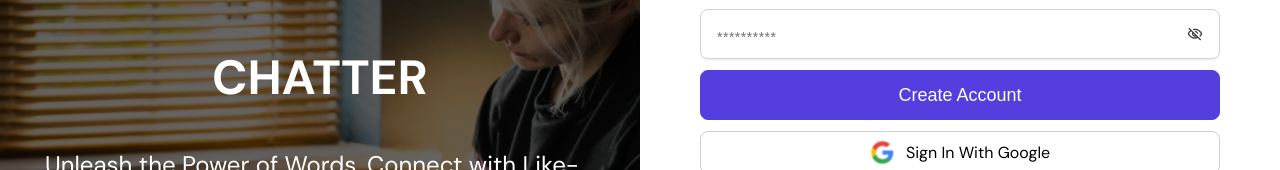
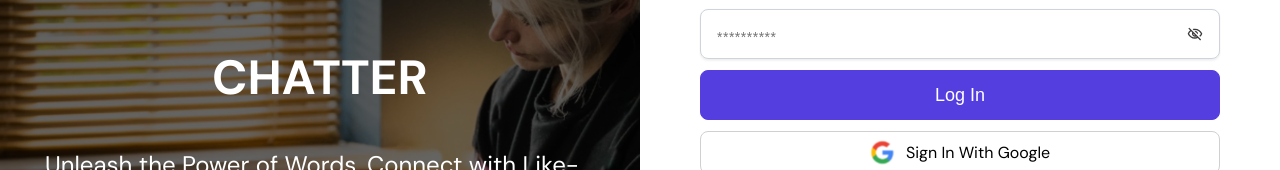
Before and after one commit to okhuaroboosayuki/chatter, a React (Create React App) app: page /signup/login in a window 1280 px wide. Shown: the part 273-443 px from the top of the page. Built offline with nearby package versions, Linux system fonts and the light colour scheme; no server answers.

Commit message:
corrected login button innerText

```diff
--- a/src/components/Login.tsx
+++ b/src/components/Login.tsx
@@ -184,7 +184,7 @@
             {formik.isSubmitting ? (
               <ButtonLoader />
             ) : (
-              <button type="submit">Create account</button>
+              <button type="submit">Log In</button>
             )}
           </div>
 
```
